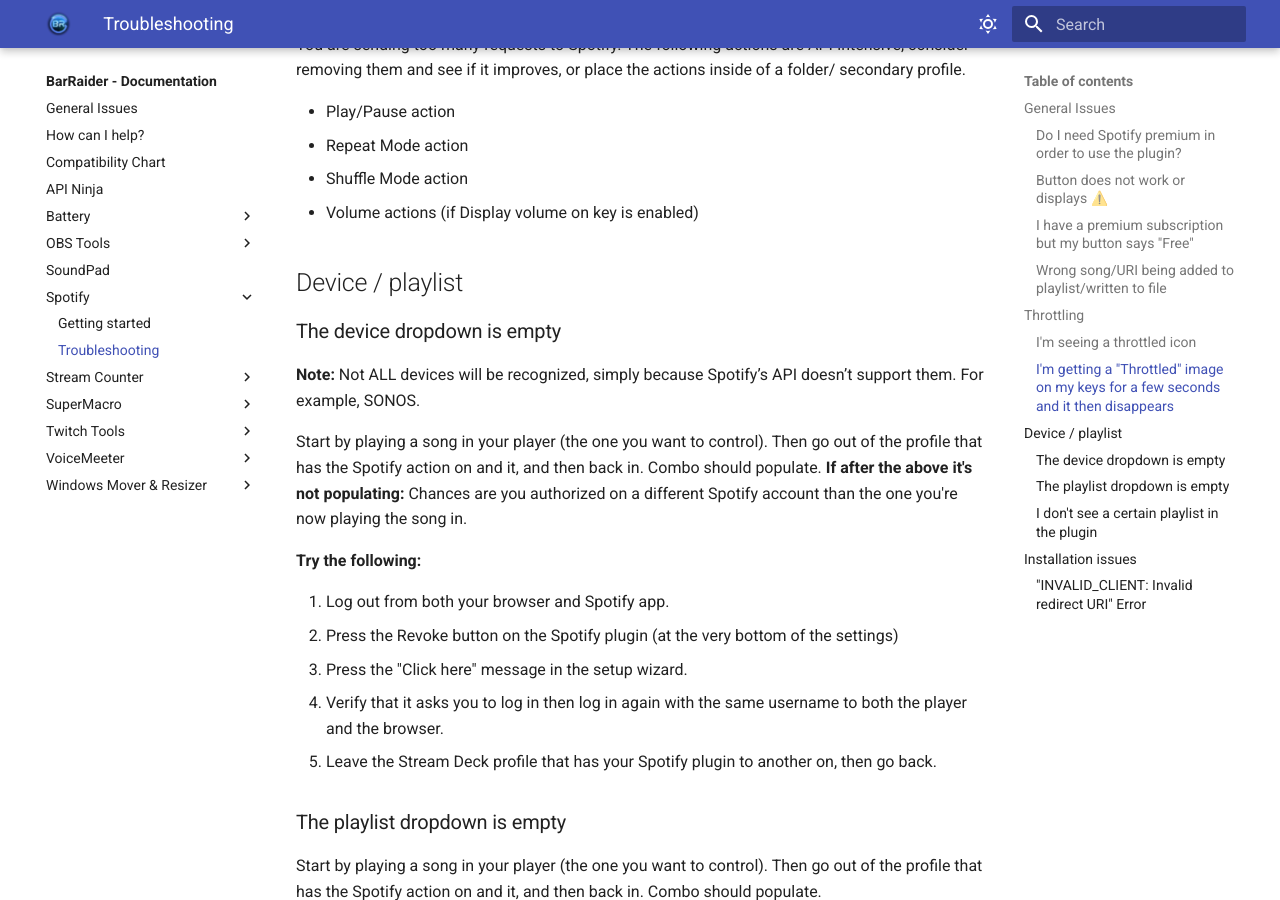
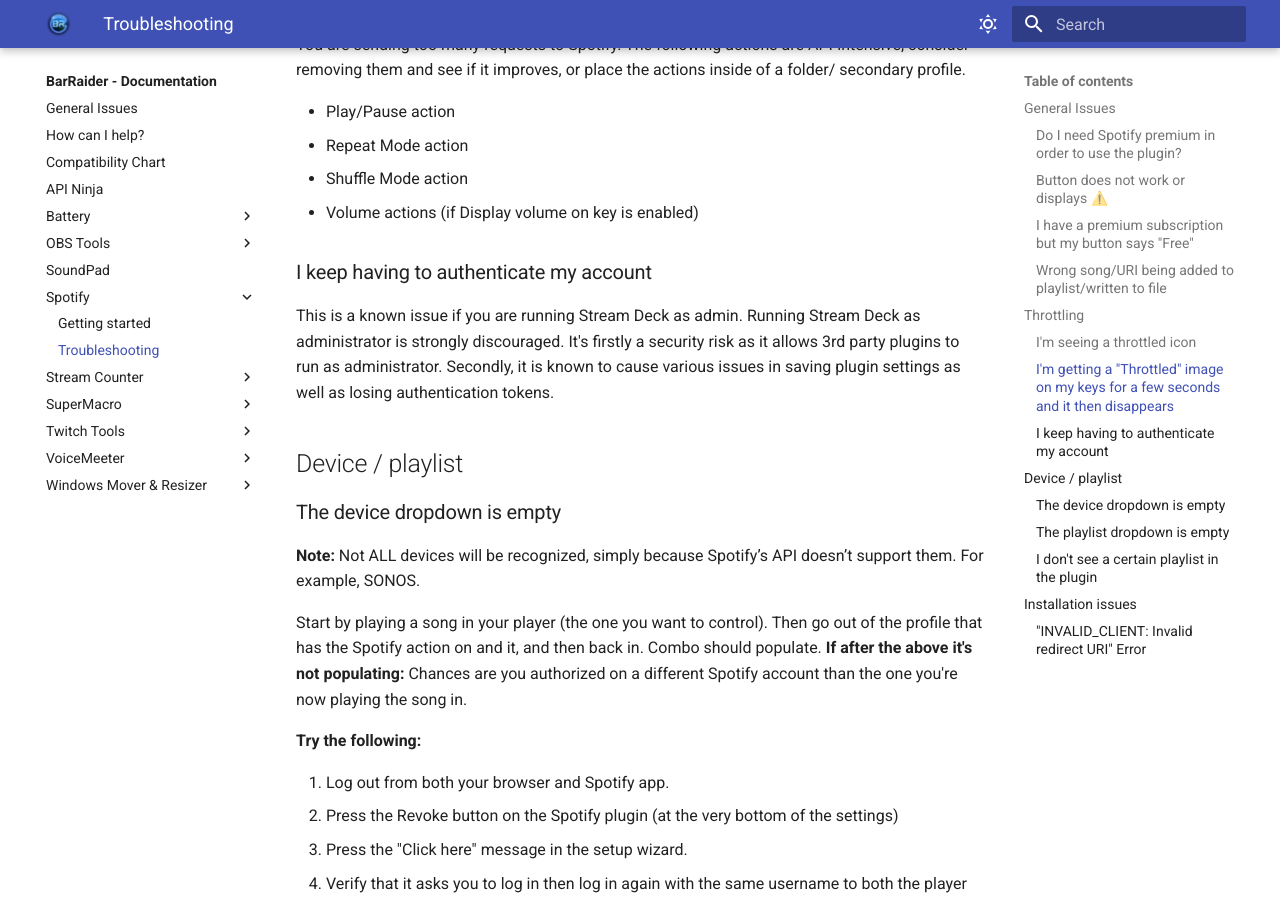
Before and after one commit to BarRaiders/barraiders.github.io, an MkDocs documentation site: the page built from docs/faqs/spotify/troubleshooting.md, in a window 1280 px wide and 900 px high, scrolled down 1111 px. Built offline with MkDocs 1.6.1 and Material for MkDocs 9.7.7, drawn with Linux system fonts in a browser that asks for light colours; comment, search, counter and statistics services are not loaded.

Commit message:
Added sd as admin issues. Added partialy supported

```diff
--- a/docs/faqs/spotify/troubleshooting.md
+++ b/docs/faqs/spotify/troubleshooting.md
@@ -28,6 +28,9 @@
 - Repeat Mode action
 - Shuffle Mode action
 - Volume actions (if Display volume on key is enabled)
+
+### I keep having to authenticate my account
+This is a known issue if you are running Stream Deck as admin. Running Stream Deck as administrator is strongly discouraged. It's firstly a security risk as it allows 3rd party plugins to run as administrator. Secondly, it is known to cause various issues in saving plugin settings as well as losing authentication tokens.
 
 ## Device / playlist
 ### The device dropdown is empty
```
Also changed, not shown: docs/faqs/general/compatibility.md (+1 -1 lines), docs/faqs/twitch-tools/troubleshooting.md (+5 -0 lines).
